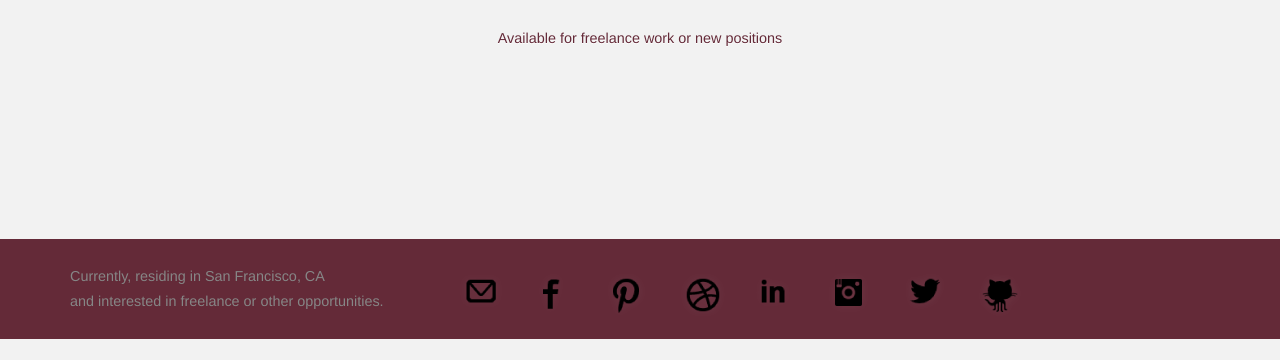
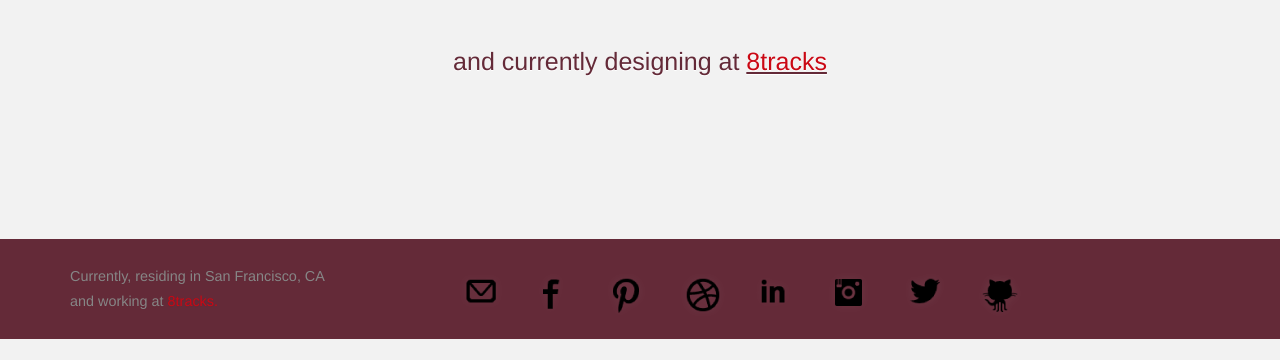
Before and after one commit to chrismgrant/chrismgrant.com, a website: page app/index.html in a window 1280 px wide. Shown: the part 440-800 px from the top of the page. Drawn offline with nearby package versions, Linux system fonts and the light colour scheme; files that its build step writes are made by us from their sources.

Commit message:
updated status

```diff
--- a/app/index.html
+++ b/app/index.html
@@ -46,7 +46,7 @@
 			<div class="row">
 					<div class="col-lg-4 col-md-4 col-xs-12 current-status">
 						Currently, residing in San Francisco, CA
-						<p>and interested in freelance or other opportunities.</p>
+						<p>and working at <a href="http://www.8tracks.com">8tracks.</a></p>
 					</div>
 					<div class="col-lg-8 col-md-8 col-xs-12">
 						<ul class="social">
--- a/app/partials/home.html
+++ b/app/partials/home.html
@@ -8,5 +8,5 @@
 		</span>
 	</h1>
 		<br>
-	<p>Available for freelance work or new positions</p>
+	<h3>and currently designing at <u><a href="http://www.8tracks.com/">8tracks</a></u></h3>
 </div>
```
